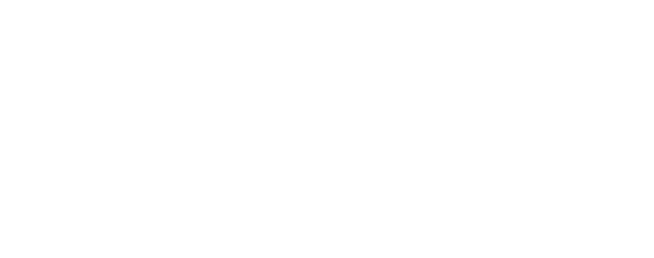
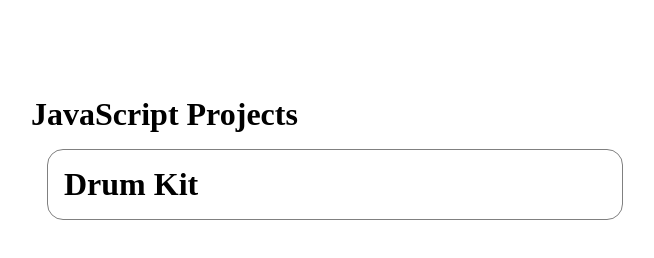
Before and after one commit to sharath-io/JavaScript-projects, a plain HTML site: page index.html in a window 1280 px wide. Shown: the whole page, without its empty margins (305-959 px from the left). Drawn offline with Linux system fonts and the light colour scheme.

Commit message:
feat: add basic files to work on

```diff
--- a/index.html
+++ b/index.html
@@ -1,12 +1,28 @@
 <!DOCTYPE html>
 <html lang="en">
+
 <head>
     <meta charset="UTF-8">
     <meta name="viewport" content="width=device-width, initial-scale=1.0">
     <title>JavaScript-projects</title>
     <link rel="stylesheet" href="styles.css">
 </head>
+
 <body>
+    <div class="main-content">
+        <h1>JavaScript Projects</h1>
 
+        <ul class="projects-container">
+
+            <li class="project">
+                <a href="./01-drum-kit/drumKit.html">
+                    <h1>Drum Kit</h1>
+                </a>
+            </li>
+
+        </ul>
+
+    </div>
 </body>
+
 </html>
--- a/styles.css
+++ b/styles.css
@@ -1,5 +1,25 @@
-*{
-    margin:0;
-    padding:0;
+* {
+    margin: 0;
+    padding: 0;
     box-sizing: border-box;
+    list-style-type: none;
 }
+
+a {
+    color: black;
+    text-decoration: none;
+}
+
+.main-content {
+    margin: 5rem auto;
+    width: 50%;
+    padding: 1rem;
+}
+
+.project {
+    margin: 1rem;
+    padding: 1rem;
+    border: 1px solid gray;
+    color: gray;
+    border-radius: 16px;
+}
```
Also changed, not shown: 01-drum-kit/drumKit.html (added, +19 -0 lines), 01-drum-kit/drumKit.css (added).
